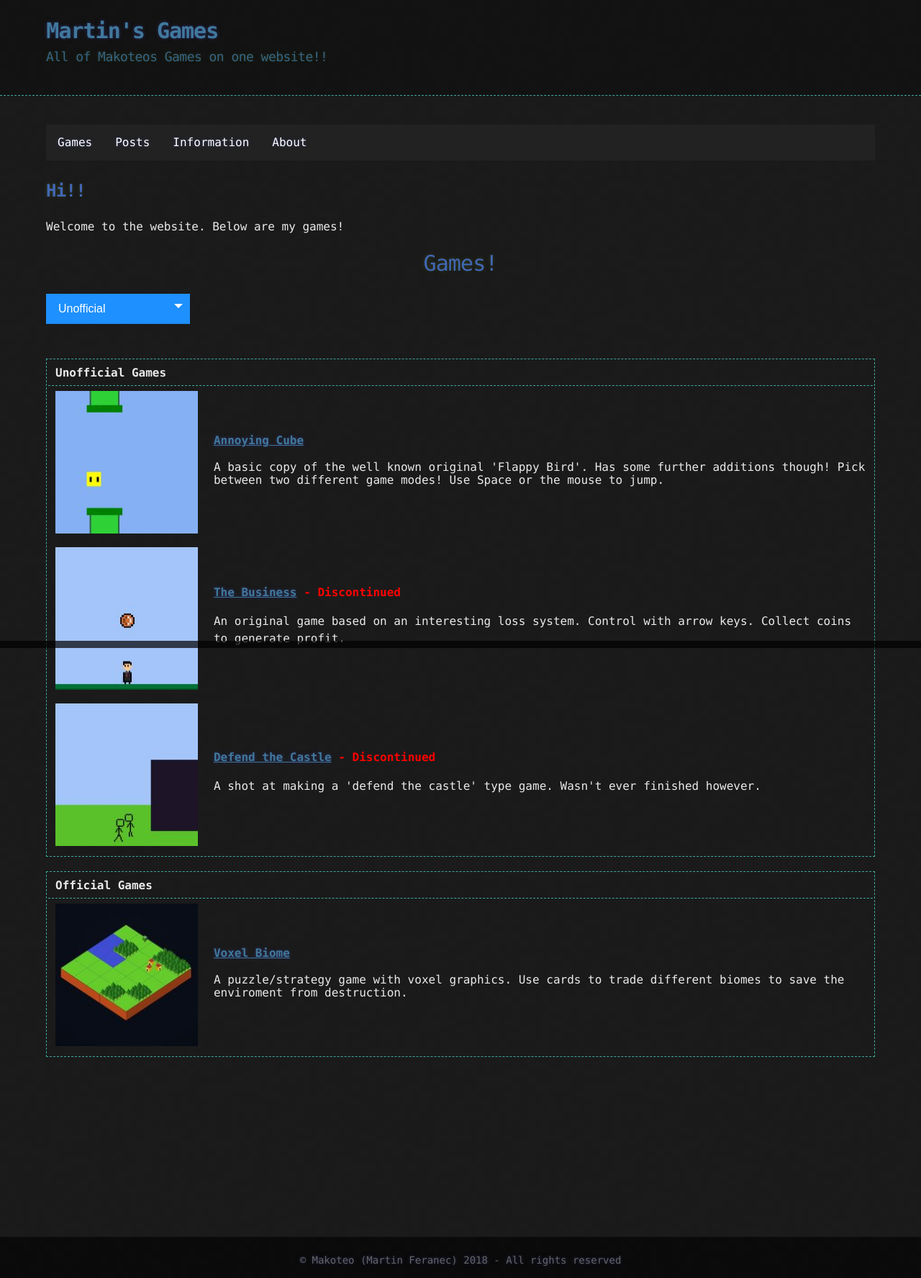
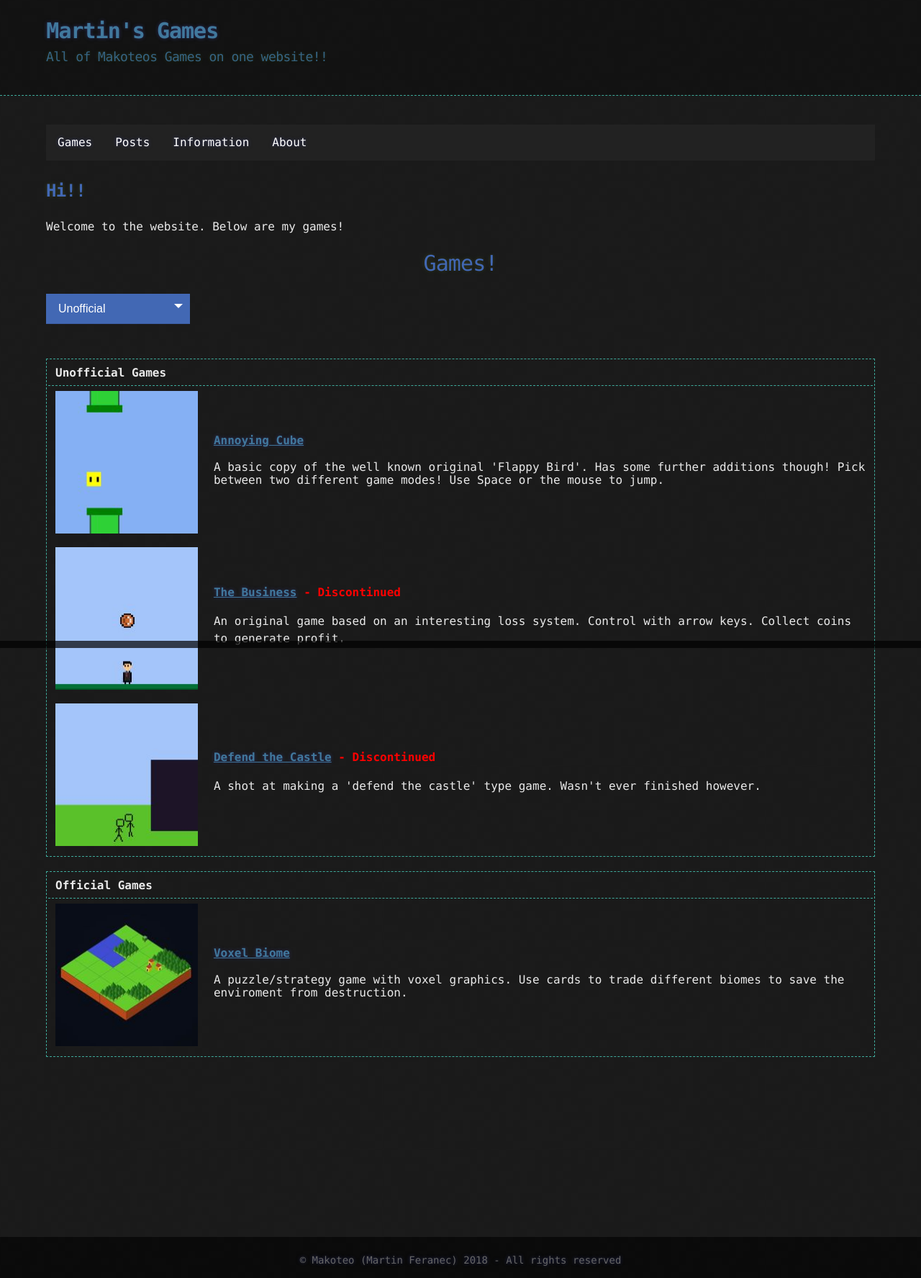
Before and after one commit to makoteo/blog, a Jekyll site: the page built from index.md, in a window 1280 px wide. Shown: the whole page at 72% size. Built offline with Jekyll 4.4.1, drawn with Linux system fonts in a browser that asks for light colours.

Commit message:
Okay this is better...

```diff
--- a/_sass/jekyll-theme-hacker.scss
+++ b/_sass/jekyll-theme-hacker.scss
@@ -228,7 +228,7 @@
   display: none; /*hide original SELECT element:*/
 }
 .select-selected {
-  background-color: DodgerBlue;
+  background-color: #4268B4;
 }
 /*style the arrow inside the select element:*/
 .select-selected:after {
@@ -258,7 +258,7 @@
 /*style items (options):*/
 .select-items {
   position: absolute;
-  background-color: DodgerBlue;
+  background-color: #4268B4;
   top: 100%;
   left: 0;
   right: 0;
```
